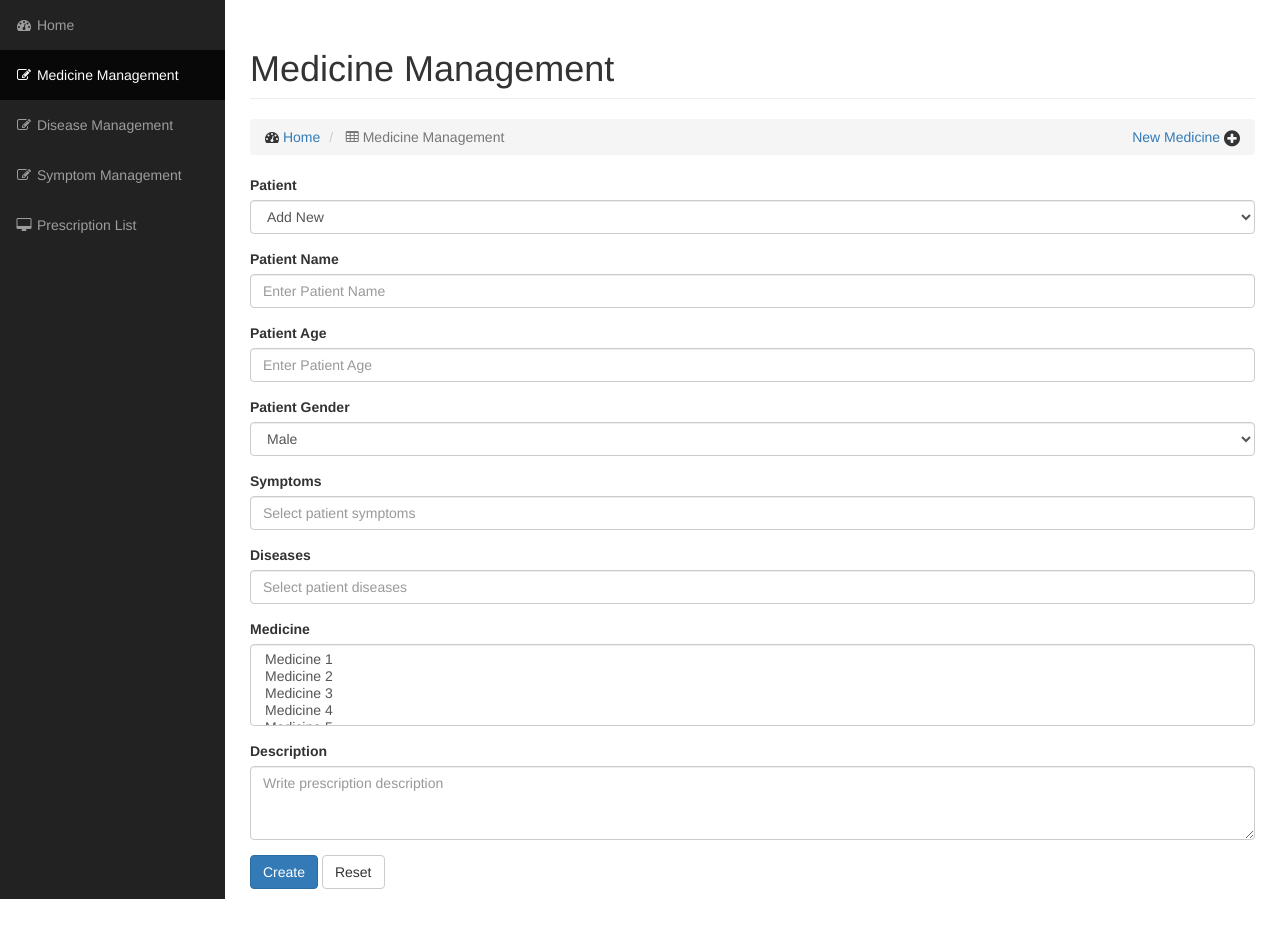
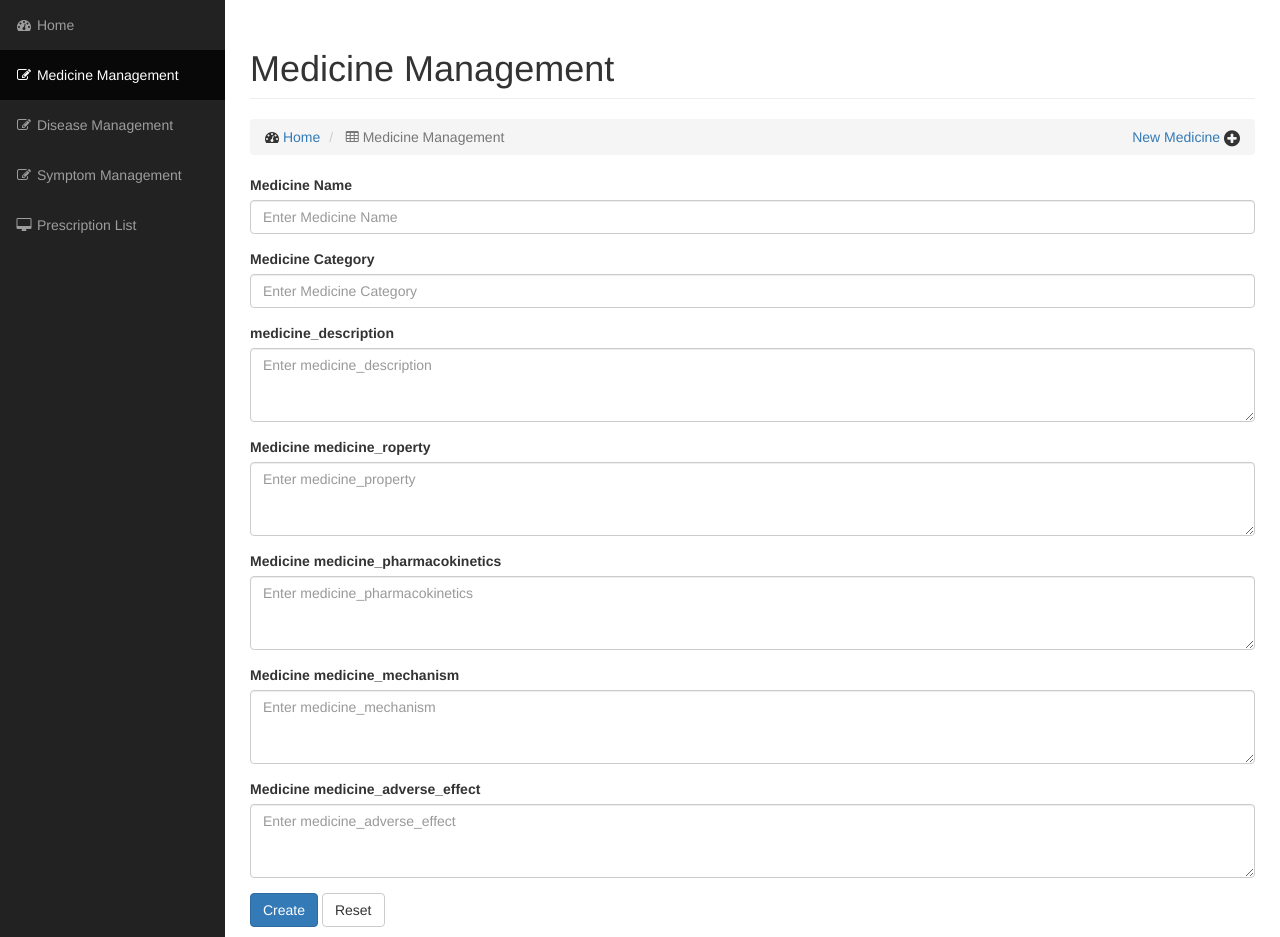
Before and after one commit to 39M/KBPS, a PHP site: page /admin_medicine.php?action=new in a window 1280 px wide. Shown: the part 51-988 px from the top of the page. Before the commit the page ends 950 px from the top, so only its background shows below. Run offline with PHP 8.4, Linux system fonts and the light colour scheme; the visitor is signed in with stand-in values (Sample User, id 1).

Commit message:
medicine admin finished

```diff
--- a/Project/admin_medicine.php
+++ b/Project/admin_medicine.php
@@ -121,9 +121,25 @@ require_once("connect.php");
             </div>
 
             <?php
-                if (!empty($_POST)) {
+                if (isset($_POST['medicine_name'])) {
+
                     if (isset($_GET['action']) && $_GET['action'] == 'new') {
+
                         // INSERT INTO
+                        $sql = "INSERT INTO medicine (ID, Name, Category, Description, Property, Adverse_effect, Pharmacokinetics, Mechanism) VALUES (NULL, '".$_POST["medicine_name"]."', '".$_POST["medicine_category"]."', '".$_POST["medicine_description"]."', '".$_POST["medicine_property"]."', '".$_POST["medicine_adverse_effect"]."', '".$_POST["medicine_pharmacokinetics"]."', '".$_POST["medicine_mechanism"]."')";
+                      //  die($sql);
+                        $flag = mysqli_query($con, $sql);
+                            if ($flag == true) {
+                                echo '<div class="alert alert-success fade in">';
+                                echo '<a href="#" class="close" data-dismiss="alert" aria-label="close">×</a>';
+                                echo "<strong>Success!</strong> You have inserted medicine " . $_POST["medicine_name"] . ".";
+                                echo "</div>";
+                            } else {
+                                echo '<div class="alert alert-danger fade in">';
+                                echo '<a href="#" class="close" data-dismiss="alert" aria-label="close">×</a>';
+                                echo "<strong>Failed!</strong> Unable to insert medicine " .$_POST["medicine_name"];
+                                echo "</div>";
+                            }
                     } else if (isset($_GET['action']) && $_GET['action'] == 'edit') {
                         // UPDATE
                     }
@@ -142,79 +158,72 @@ require_once("connect.php");
                 }
                 else if (isset($_GET['action']) && $_GET['action'] == 'edit') {
                     $showform = true;
-                    $result = mysqli_query();
                     $id = $_GET['id'];
-                    $name = "";
-                    $category = "";
-                    $description = "";
-                    $property = "";
-                    $adverse_effect = "";
-                    $pharmacokinetics = "";
-                    $mechanism = "";
+                    $result =mysqli_query($con, "SELECT FROM medicine WHERE id=".$_GET['id']);
+                    $row = mysqli_fetch_array($result);
+                    $name = $row['name'];
+                    $category = $row['category'];
+                    $description = $row['description'];
+                    $property = $row['property'];
+                    $adverse_effect = $row['adverse_effect'];
+                    $pharmacokinetics = $row['pharmacokinetics'];
+                    $mechanism = $row['mechanism'];
                 }
                 if ($showform) {
                     ?>
 
-                <form role="form" method="post" action="admin_medicine.php?action=<?$_GET['action']?>">
+                <form role="form" method="post" action="admin_medicine.php?action=<?php echo $_GET['action'];?>">
+
+                        <div id="patient_form" style="display: block">
+                            <?php if ($_GET['action'] == 'edit') { ?>
                             <div class="form-group">
-                            <label>Patient</label>
-                            <select class="form-control" title="Select Patient" onchange="show_patient_table(this)">
-                                <option value="add_patient">Add New</option>
+                                <label>Medicine ID</label>
+                                <input class="form-control" name="ID" placeholder="Enter Medicine ID" value= <?php echo $id;?> >
+                            </div>
+                            <?php } ?>
 
-                                <option>Patient 1</option>
-                                <option>Patient 2</option>
-                                <option>Patient 3</option>
-                                <option>Patient 4</option>
-                                <option>Patient 5</option>
-                            </select>
+                            <div class="form-group">
+                                <label>Medicine Name</label>
+                                <input class="form-control" name="medicine_name" placeholder="Enter Medicine Name" value= <?php echo $name;?>>
                             </div>
 
-                        <div id="patient_form" style="display: block">
+
                             <div class="form-group">
-                                <label>Patient Name</label>
-                                <input class="form-control" id="patient_name" placeholder="Enter Patient Name">
+                                <label> Medicine Category</label>
+                                <input class="form-control" name="medicine_category" placeholder="Enter Medicine Category" value= <?php echo $category;?>>
                             </div>
+
+
                             <div class="form-group">
-                                <label>Patient Age</label>
-                                <input type="number" class="form-control" id="patient_age" placeholder="Enter Patient Age">
+                                <label> medicine_description</label>
+                                <textarea  rows="3"  class="form-control" name="medicine_description" placeholder="Enter medicine_description" value= <?php echo $adverse_effect;?>></textarea>
                             </div>
+
+
                             <div class="form-group">
-                                <label>Patient Gender</label>
-                                <select class="form-control" id="patient_gender" title="Select Patient Gender">
-                                    <option>Male</option>
-                                    <option>Female</option>
-                                    <option>Others</option>
-                                </select>
-                            </div>
+                                <label> Medicine medicine_roperty</label>
+                                <textarea  rows="3" class="form-control" name="medicine_property" placeholder="Enter medicine_property" value= <?php echo $pharmacokinetics;?>></textarea>
                             </div>
 
                             <div class="form-group">
-                            <label>Symptoms</label>
-                            <input class="form-control" placeholder="Select patient symptoms">
+                                <label> Medicine medicine_pharmacokinetics</label>
+                                <textarea  rows="3" class="form-control" name="medicine_pharmacokinetics" placeholder="Enter medicine_pharmacokinetics" value = <?php echo $mechanism;?>></textarea>
+                            </div>
+
+
+                            <div class="form-group">
+                                <label> Medicine medicine_mechanism</label>
+                                <textarea  rows="3" class="form-control" name="medicine_mechanism" placeholder="Enter medicine_mechanism" value = <?php echo $mechanism;?>></textarea>
                             </div>
 
                                                     <div class="form-group">
-                            <label>Diseases</label>
-                            <input class="form-control" placeholder="Select patient diseases">
+                                <label> Medicine medicine_adverse_effect</label>
+                                <textarea  rows="3" class="form-control" name="medicine_adverse_effect" placeholder="Enter medicine_adverse_effect" value = <?php echo $mechanism;?>></textarea>
                             </div>
 
-                        <div class="form-group">
-                            <label>Medicine</label>
-                            <select multiple class="form-control">
-                                <option>Medicine 1</option>
-                                <option>Medicine 2</option>
-                                <option>Medicine 3</option>
-                                <option>Medicine 4</option>
-                                <option>Medicine 5</option>
-                            </select>
+
+
                         </div>
-
-                        <div class="form-group">
-                            <label>Description</label>
-                            <textarea class="form-control" rows="3"
-                                      placeholder="Write prescription description"></textarea>
-                        </div>
-
                         <button type="submit" class="btn btn-primary">Create</button>
                         <button type="reset" class="btn btn-default">Reset</button>
                     </form>
```
Lines whose indentation alone changed are shown as unchanged.
